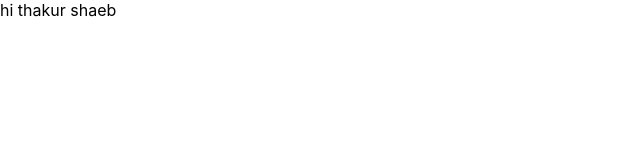
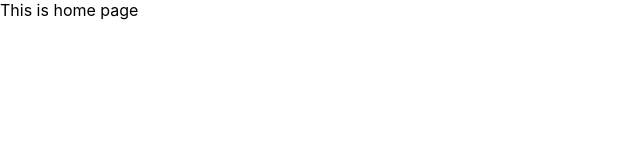
Before and after one commit to gauraxOO7/box-office-app, a React (Create React App) app: page / in a window 1280 px wide. Shown: the top 160 px of the page, without its empty margins (0-640 px from the left). Built offline with nearby package versions, Linux system fonts and the light colour scheme.

Commit message:
added react-router

```diff
--- a/package.json
+++ b/package.json
@@ -8,6 +8,8 @@
     "@testing-library/user-event": "^13.5.0",
     "react": "^18.2.0",
     "react-dom": "^18.2.0",
+    "react-router": "^5.2.0",
+    "react-router-dom": "^5.2.0",
     "react-scripts": "5.0.1",
     "web-vitals": "^2.1.4",
     "workbox-background-sync": "^6.5.4",
--- a/src/App.js
+++ b/src/App.js
@@ -1,11 +1,13 @@
 import React from 'react';
-
+import { Switch, Route } from 'react-router-dom';
 
 function App() {
   return (
-    <div className="App">
-      hi thakur shaeb
-    </div>
+    <Switch>
+      <Route exact path="/">This is home page</Route>
+      <Route exact path="/starred">This is starred</Route>
+      <Route>This is 404 page</Route>
+    </Switch>
   );
 }
 
--- a/src/index.js
+++ b/src/index.js
@@ -1,5 +1,6 @@
 import React from 'react';
 import ReactDOM from 'react-dom/client';
+import { BrowserRouter } from 'react-router-dom';
 import './index.css';
 import App from './App';
 import * as serviceWorkerRegistration from './serviceWorkerRegistration';
@@ -7,9 +8,9 @@
 
 const root = ReactDOM.createRoot(document.getElementById('root'));
 root.render(
-  <React.StrictMode>
-    <App />
-  </React.StrictMode>
+  <BrowserRouter><App /></BrowserRouter>
+
+
 );
 
 // If you want your app to work offline and load faster, you can change
```
Also changed, not shown: 1 other file (tests, documents, lock files or other folders).
